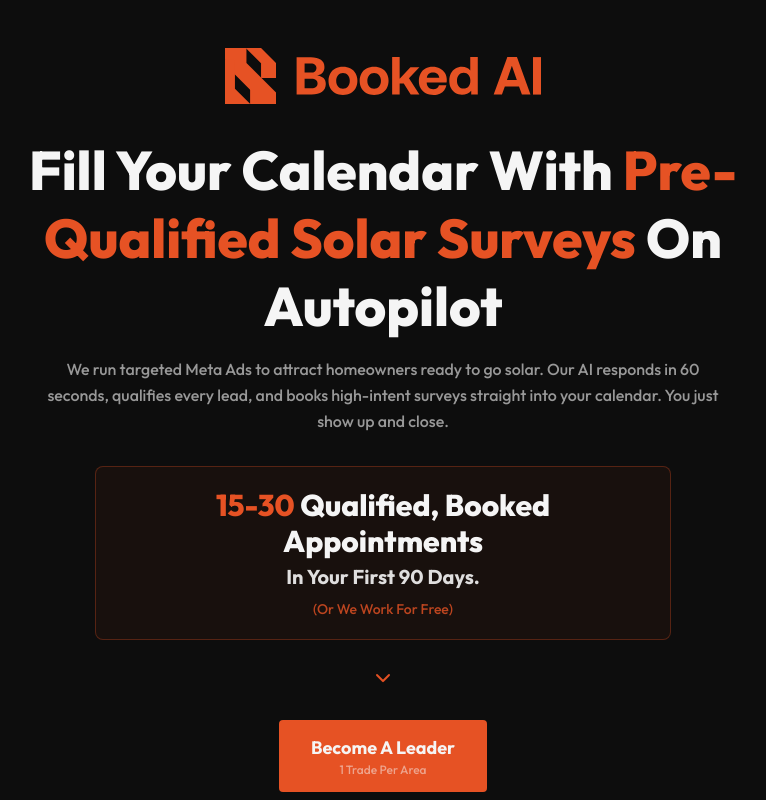
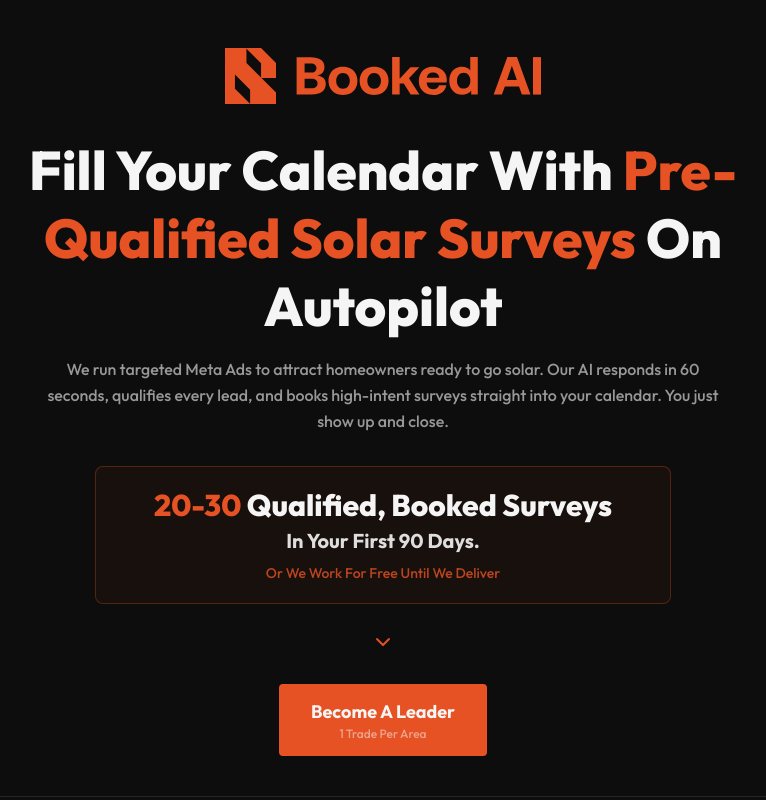
Before and after one commit to harry1tap/booked-ai-website, a React (Vite) app: page / in a window 1280 px wide. Shown: the top 800 px of the page, without its empty margins (257-1023 px from the left). Built offline with nearby package versions, Linux system fonts and the light colour scheme.

Commit message:
Update guarantee: 20-30 surveys, work for free until we deliver
Co-Authored-By: Claude Opus 4.6 <noreply@anthropic.com>

```diff
--- a/src/components/Hero.jsx
+++ b/src/components/Hero.jsx
@@ -26,13 +26,13 @@ export default function Hero() {
 
         <div className="mb-8 py-5 px-6 border border-orange/30 rounded-lg bg-orange/5 max-w-xl mx-auto">
           <p className="text-2xl md:text-3xl font-extrabold text-white mb-1">
-            <span className="text-orange">15-30</span> Qualified, Booked Appointments
+            <span className="text-orange">20-30</span> Qualified, Booked Surveys
           </p>
           <p className="text-lg md:text-xl font-bold text-white/90">
             In Your First 90 Days.
           </p>
           <p className="text-sm text-orange/80 font-medium mt-2">
-            (Or We Work For Free)
+            Or We Work For Free Until We Deliver
           </p>
         </div>
 
--- a/src/pages/Book.jsx
+++ b/src/pages/Book.jsx
@@ -41,13 +41,13 @@ export default function Book() {
 
         <div className="mt-4 py-5 px-6 border border-orange/30 rounded-lg bg-orange/5 max-w-xl mx-auto text-center">
           <p className="text-2xl md:text-3xl font-extrabold text-white mb-1">
-            <span className="text-orange">15-30</span> Qualified, Booked Appointments
+            <span className="text-orange">20-30</span> Qualified, Booked Surveys
           </p>
           <p className="text-lg md:text-xl font-bold text-white/90">
             In Your First 90 Days.
           </p>
           <p className="text-sm text-orange/80 font-medium mt-2">
-            (Or We Work For Free)
+            Or We Work For Free Until We Deliver
           </p>
         </div>
 
```
